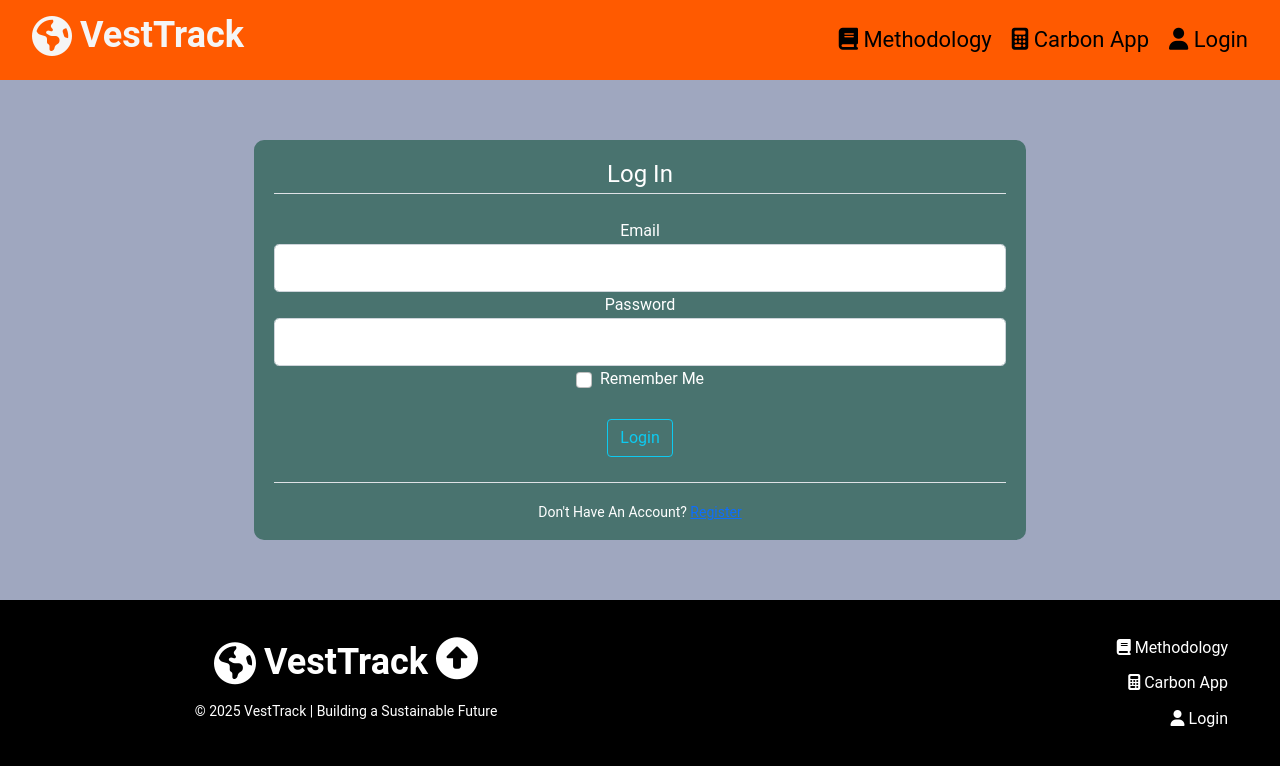
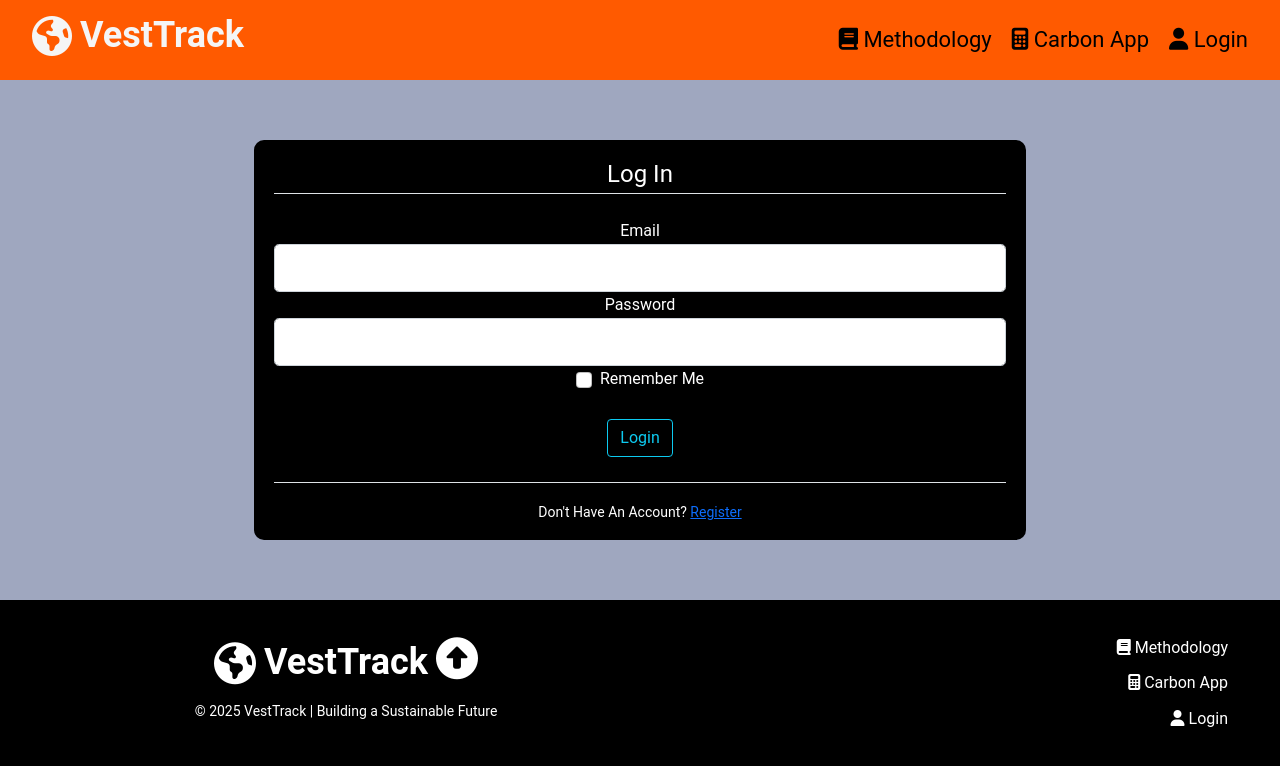
Before and after one commit to JosefLeininger03/carbon_app_2025, a Flask app: a page that uses capp/templates/layout.html in a window 1280 px wide. Shown: the top 780 px of the page. Run offline with Flask 2, Linux system fonts and the light colour scheme; some libraries are stand-ins or nearby versions.

Commit message:
Update user.css

```diff
--- a/capp/static/user.css
+++ b/capp/static/user.css
@@ -40,7 +40,7 @@
 
   .register_section_css .container  .box:nth-of-type(2) {
     flex-grow:3;
-  background: #49736f;
+  background: #000;
   color: #fff;
   border-radius: 10px;
   margin: 20px 10px;
```
